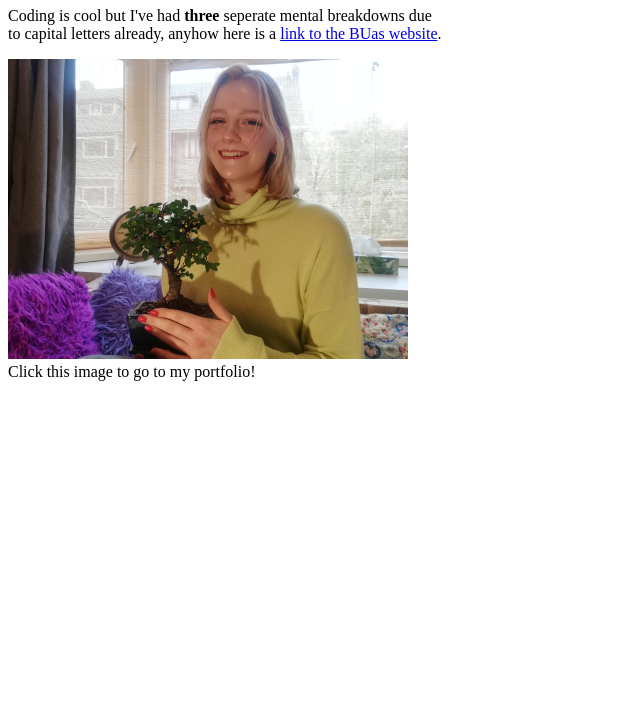
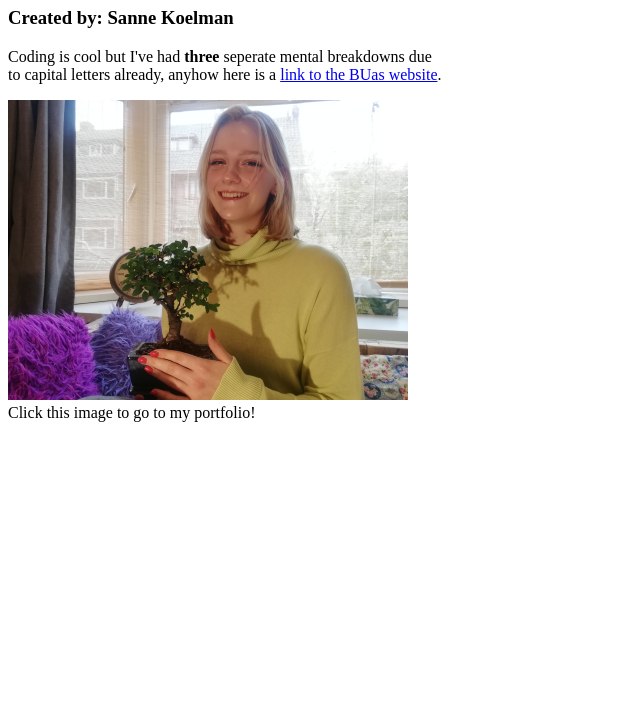
Before and after one commit to SanneGiovanna/prj4-chapter-3, a plain HTML site: page index.html in a window 1280 px wide. Shown: the part 73-800 px from the top of the page, without its empty margins (0-640 px from the left). Drawn offline with Linux system fonts and the light colour scheme.

Commit message:
Added name

```diff
--- a/index.html
+++ b/index.html
@@ -5,7 +5,8 @@
 	<meta charset="utf-8">
 </head>
 <body>
-<h1>This Is My Check #1 HTML File</h1>
+	<h1>This Is My Check #1 HTML File</h1>
+	<h3>Created by: Sanne Koelman</h3>
 	<p>Coding is cool but I've had <strong>three</strong> seperate mental breakdowns due<br>to capital letters already, anyhow here is a <a href="https://www.buas.nl/" target="_blank">link to the BUas website</a>.
 	</p>
 <a href="https://sannegiovanna.wixsite.com/192685" target="_blank">
```
